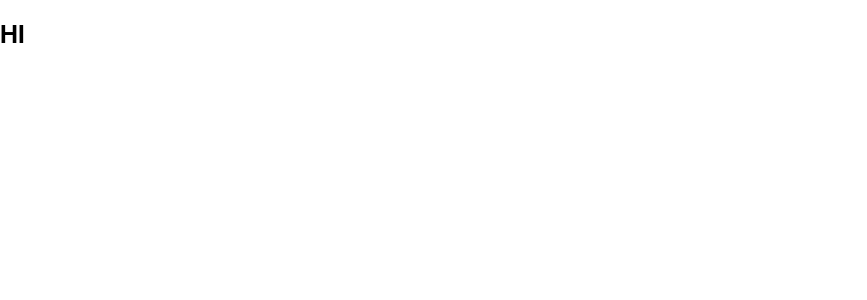
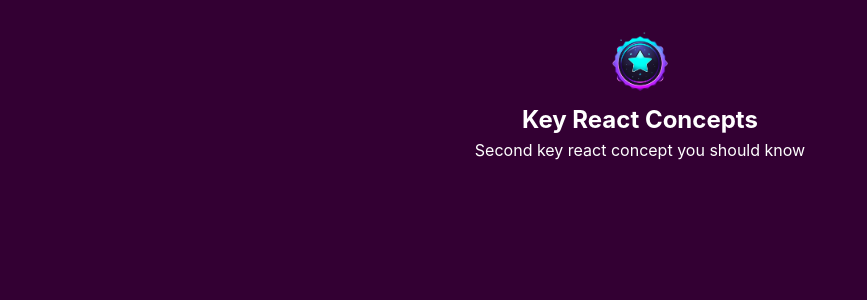
Before and after one commit to Kanharajput/ReactCompProj, a JavaScript app: page / in a window 1280 px wide. Shown: the top 300 px of the page, without its empty margins (0-867 px from the left). Built offline with nearby package versions, Linux system fonts and the light colour scheme; the HTML template or start-up script is replaced by a standard one.

Commit message:
Intro component is compeleted

```diff
--- a/src/App.js
+++ b/src/App.js
@@ -1,8 +1,8 @@
+import Intro from './components/Intro';
+
 function App() {
   return (
-    <div className="App">
-      <h2>HI</h2>
-    </div>
+    <Intro />
   );
 }
 
--- /dev/null
+++ b/src/components/Intro.css
@@ -0,0 +1,14 @@
+:root {
+    --clr-text: white;
+}
+
+.intro img{
+    width: 100px;
+}
+
+.intro{
+    text-align: center;
+    margin: 2rem 0;
+    line-height: 10px;
+    color: var(--clr-text);
+}
--- /dev/null
+++ b/src/components/Intro.js
@@ -0,0 +1,14 @@
+import KeyConceptImg from '../assets/images/key-concepts.png';
+import './Intro.css';
+
+function Intro(){
+    return (
+        <div className="intro">
+            <img src={KeyConceptImg} />
+            <h2>Key React Concepts</h2>
+            <p>Second key react concept you should know</p>
+        </div>
+    );
+}
+
+export default Intro;
--- a/src/index.css
+++ b/src/index.css
@@ -1,10 +1,16 @@
+:root{
+    --clr-background: #330033;
+}
+
 body {
   margin: 0;
   font-family: -apple-system, BlinkMacSystemFont, 'Segoe UI', 'Roboto', 'Oxygen',
     'Ubuntu', 'Cantarell', 'Fira Sans', 'Droid Sans', 'Helvetica Neue',
     sans-serif;
+    background: var(--clr-background);
   -webkit-font-smoothing: antialiased;
   -moz-osx-font-smoothing: grayscale;
+
 }
 
 code {
```
Also changed, not shown: src/App.css (added).
